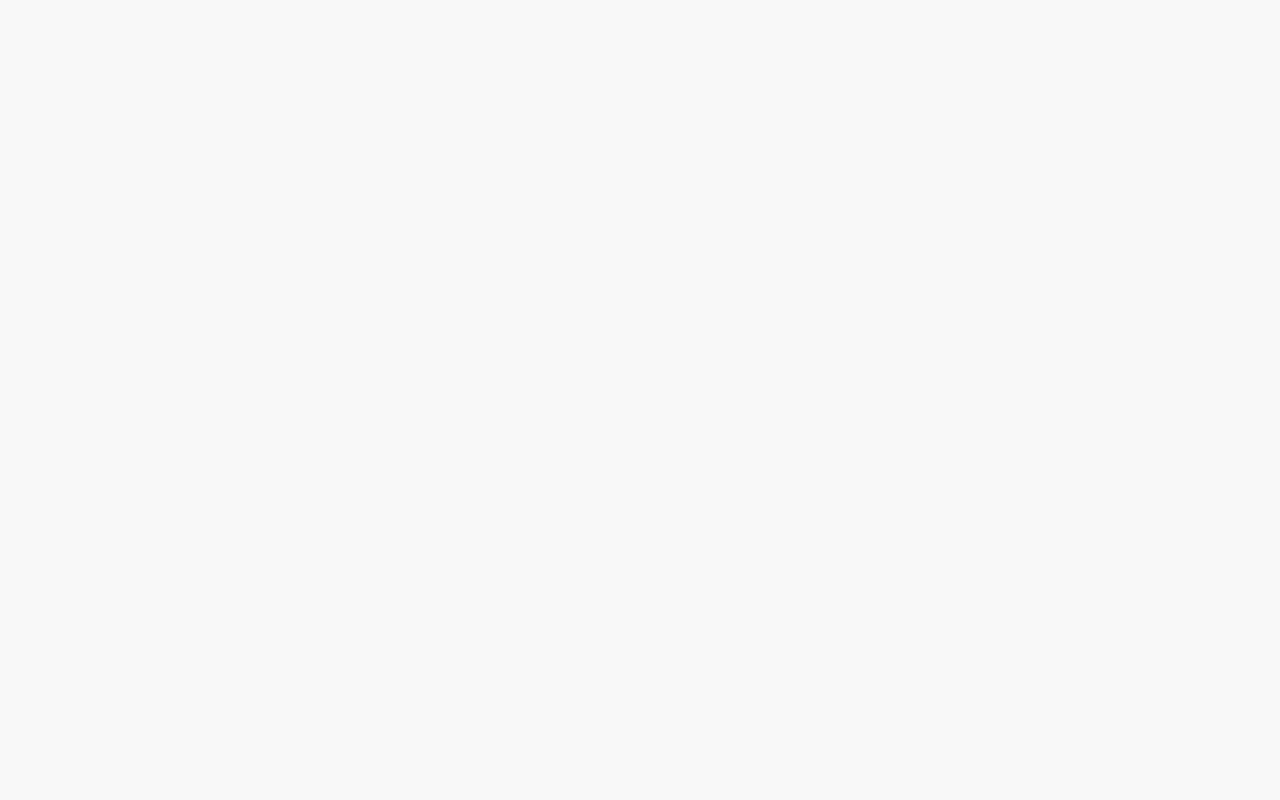
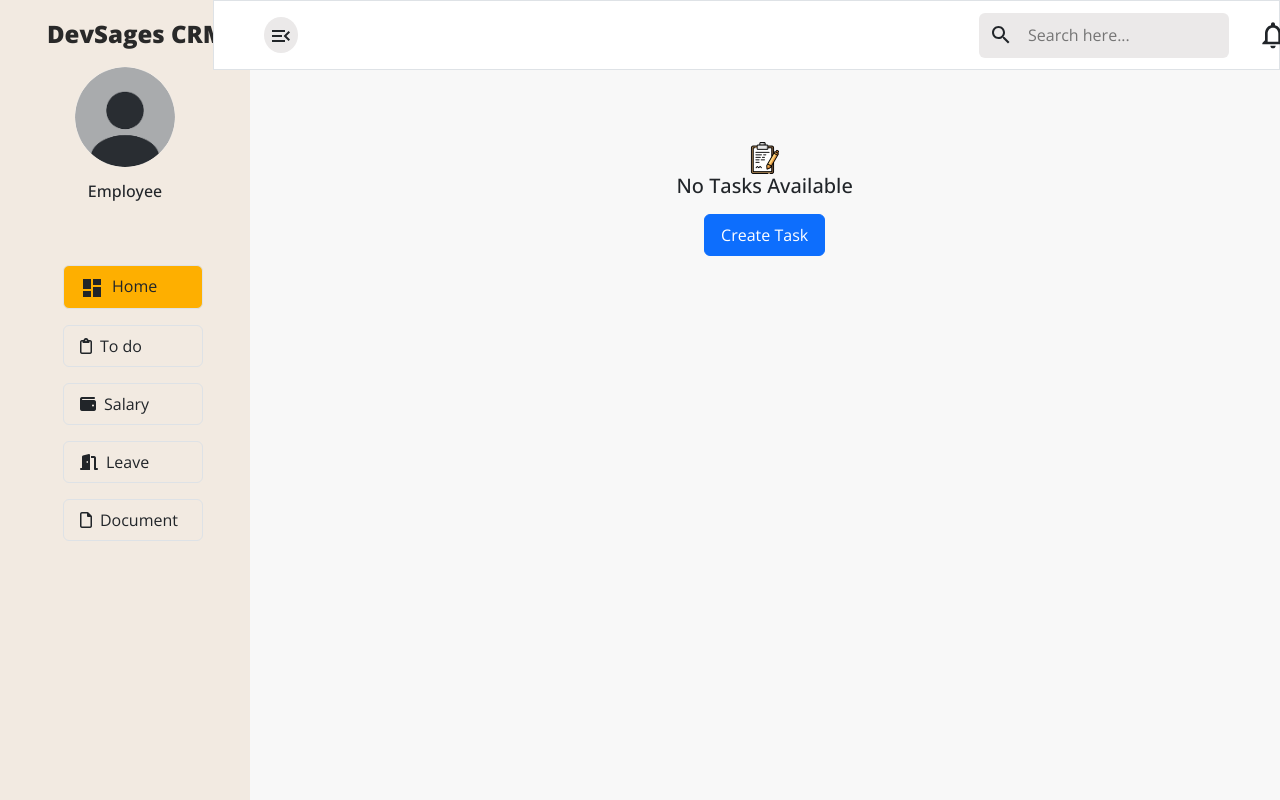
Before and after one commit to Mansibansal9648/Emp_mgmt_system_frontend, a React (Create React App) app: page /todo in a window 1280 px wide. Before the commit this address had no page. Built offline with nearby package versions, Linux system fonts and the light colour scheme.

Commit message:
employee dashboard todo component added

```diff
--- a/src/App.js
+++ b/src/App.js
@@ -6,6 +6,7 @@ import Employees from './components/dashboard/admin/employee/employee'
 import { ToastContainer } from 'react-toastify'
 import CreateEmployee from './components/dashboard/admin/createEmployee/createEmployee'
 import EmployeeDashboard from './components/dashboard/employee/employeeDashboard'
+import Todo from './components/dashboard/employee/todo/todo'
 
 function App() {
     return (
@@ -58,6 +59,14 @@ function App() {
                         </Layout>
                     }
                 ></Route>
+                <Route
+                    path="/todo"
+                    element={
+                        <Layout>
+                            <Todo/>
+                        </Layout>
+                    }
+                ></Route>
             </Routes>
         </BrowserRouter>
     )
--- a/src/components/common/layout/layout.jsx
+++ b/src/components/common/layout/layout.jsx
@@ -13,20 +13,24 @@ import { useSelector } from 'react-redux'
 
 function Layout(props) {
     const userType = useSelector((state)=>state.userType)
-    const user = useSelector((state)=>state.name)
-    console.log("user", user)
+    const user = useSelector((state)=>state.user)
     const [activeMenuItem, setActiveMenuItem] = useState('dashboard')
+    const [display,setDisplay] = useState("show")
 
     const handleMenuItemClick = (menuItem) => {
         setActiveMenuItem(menuItem)
+    }
+
+    const sidebar_display = () =>{
+
     }
 
     return (
         <>
             <div className="container-fluid">
                 <div className="row">
-                    <div className="col-md-2 sidebar border border-1 ">
-                        <div className="inner_container">
+                    <div className="col-md-2 sidebar border border-1 " style={ display === "show" ? {display: "block"} : {display: "none"} }>
+                        <div className="inner_container " >
                             <div className="sidebar-profile text-center">
                                 <div className="mt-3">
                                     <span className="logo mx-4">
@@ -41,7 +45,7 @@ function Layout(props) {
                                         className="img-fluid"
                                     />
                                 </div>
-                                <h5 className="mt-2 mb-1">{user}</h5>
+                                <h5 className="mt-2 mb-1">{user.name}</h5>
                                 { userType === "Admin" ? <h6 className="mx-2 mt-2">Admin</h6> : <h6 className="mx-2 mt-2">Employee</h6>}
                             </div>
                             <div className="container d-flex justify-content-center align-items-center mt-5">
@@ -152,61 +156,62 @@ function Layout(props) {
                                     </li>
                                     <li
                                      className={`mx-2 mt-3 w-100 sidebar-menu p-2 border rounded ${
-                                         activeMenuItem === 'announcement'
+                                         activeMenuItem === 'to_do'
                                              ? 'active'
                                              : ''
                                      }`}
                                      onClick={() =>
-                                         handleMenuItemClick('announcement')
+                                         handleMenuItemClick('to_do')
                                      }
                                  >
-                                     <span>
-                                         <AnnouncementIcon className="mx-2" />
+                                     <Link to="/todo"
+                                            className="nav-link">
+                                         <i className="fa-regular fa-clipboard mx-2"></i>
                                          To do
-                                     </span>
+                                     </Link>
                                  </li>
                                  <li
                                      className={`mx-2 mt-3 w-100 sidebar-menu p-2 border rounded ${
-                                         activeMenuItem === 'announcement'
+                                         activeMenuItem === 'salary'
                                              ? 'active'
                                              : ''
                                      }`}
                                      onClick={() =>
-                                         handleMenuItemClick('announcement')
+                                         handleMenuItemClick('salary')
                                      }
                                  >
                                      <span>
-                                         <AnnouncementIcon className="mx-2" />
+                                     <i className="fa-solid fa-wallet mx-2"></i>
                                          Salary
                                      </span>
                                  </li>
                                  <li
                                      className={`mx-2 mt-3 w-100 sidebar-menu p-2 border rounded ${
-                                         activeMenuItem === 'announcement'
+                                         activeMenuItem === 'leave'
                                              ? 'active'
                                              : ''
                                      }`}
                                      onClick={() =>
-                                         handleMenuItemClick('announcement')
+                                         handleMenuItemClick('leave')
                                      }
                                  >
                                      <span>
-                                         <AnnouncementIcon className="mx-2" />
+                                     <i class="fa-solid fa-door-open mx-2"></i>
                                          Leave
                                      </span>
                                  </li>
                                  <li
                                      className={`mx-2 mt-3 w-100 sidebar-menu p-2 border rounded ${
-                                         activeMenuItem === 'announcement'
+                                         activeMenuItem === 'document'
                                              ? 'active'
                                              : ''
                                      }`}
                                      onClick={() =>
-                                         handleMenuItemClick('announcement')
+                                         handleMenuItemClick('document')
                                      }
                                  >
                                      <span>
-                                         <AnnouncementIcon className="mx-2" />
+                                     <i className="fa-regular fa-file mx-2"></i>
                                          Document
                                      </span>
                                  </li>
@@ -219,9 +224,17 @@ function Layout(props) {
 
                     <div className="col-md-10 p-0 rest_part">
                         <div className="container-fluid navbar d-flex justify-content-space-between border border-1">
-                            <button className="rounded-circle">
+                            <span className="rounded-circle" onClick={()=>{
+                                if(display === "show"){
+
+                                    setDisplay("hide")
+                                }
+                                else{
+                                    setDisplay("show")
+                                }
+                            }}>
                                 <MenuOpenIcon />
-                            </button>
+                            </span>
                             <div className="searchbox position-relative d-flex align-items-center">
                                 <SearchIcon className="mr-2" />
                                 <input
--- a/src/components/dashboard/employee/employeeDashboard.jsx
+++ b/src/components/dashboard/employee/employeeDashboard.jsx
@@ -32,10 +32,10 @@ function EmployeeDashboard(){
                 </div>
               </div>
               <div className="card-footer d-flex justify-content-between">
-                <a href="#download" className="btn btn-link p-0">
+                <a href="#download" className="btn btn-link p-0 nav-link fw-bold">
                   Download
                 </a>
-                <a href="#show-salary" className="btn btn-link p-0">
+                <a href="#show-salary" className="btn btn-link p-0 nav-link fw-bold">
                   Show Salary
                 </a>
               </div>
--- /dev/null
+++ b/src/components/dashboard/employee/todo/todo.jsx
@@ -0,0 +1,17 @@
+import React from 'react'
+import clipboard from '../../../../assets/images/clipboard.png'
+
+function Todo() {
+  return (
+
+    <div className="container  ps-5 pt-4">
+            <div className="fluid-container d-flex flex-column justify-content-center align-items-center py-5">
+            <img src={clipboard} alt="" />
+            <h5 my-2>No Tasks Available</h5>
+            <button className='btn btn-primary px-3 py-2 my-2'>Create Task</button>
+            </div>
+        </div>
+  )
+}
+
+export default Todo
```
Also changed, not shown: src/assets/images/clipboard.png (added).
